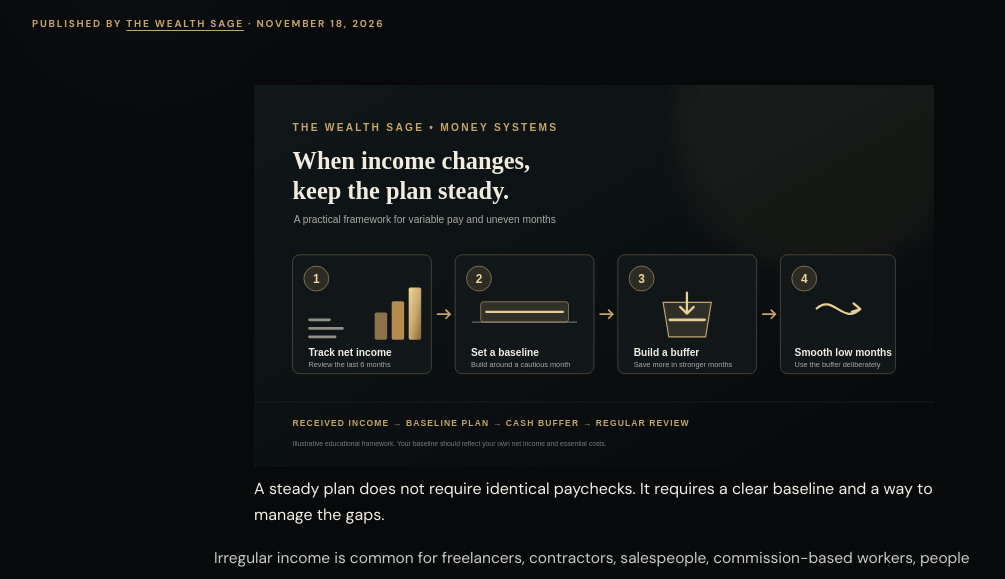
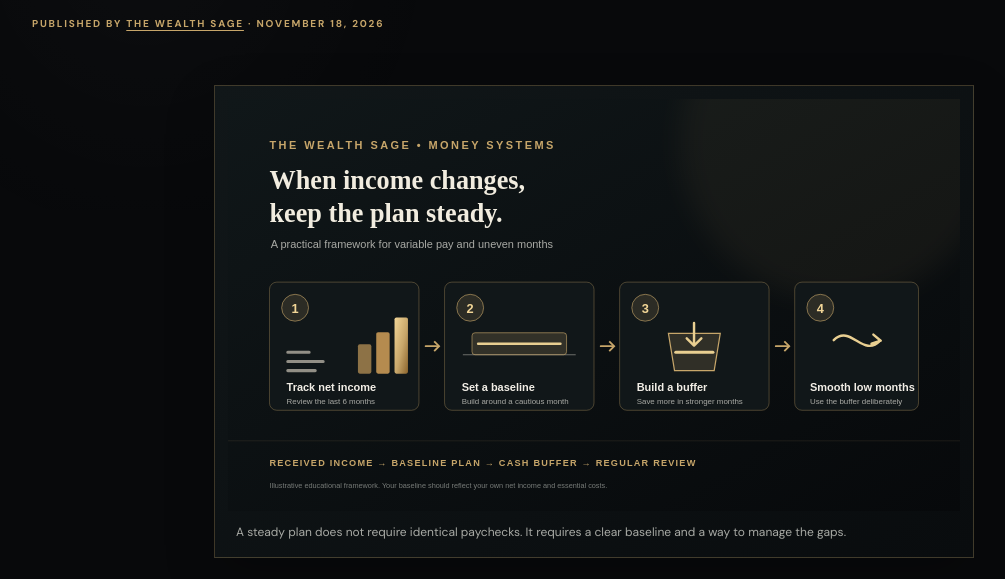
Before and after one commit to TheWealthSage/the-wealth-sage, a plain HTML site: page pages/article-budget-irregular-income.html in a window 1280 px wide. Shown: the part 590-1169 px from the top of the page, without its empty margins (46-1051 px from the left). Drawn offline with nearby package versions, Linux system fonts and the light colour scheme; a web font is replaced by a local one.

Commit message:
Style original explanatory figures in new articles

```diff
--- a/styles/main.css
+++ b/styles/main.css
@@ -188,3 +188,10 @@ a{color:inherit;text-decoration:none}button{font:inherit}img{max-width:100%;heig
  .product-gallery-grid img{height:210px}.product-final-action{align-items:flex-start}
  .product-inline-cta{align-items:flex-start;flex-direction:column;padding:21px}.product-inline-action{min-width:0;width:100%}
 }
+
+
+/* Original educational figures inside articles */
+.article-figure{margin:34px 0 40px;padding:13px;border:1px solid rgba(199,166,106,.28);background:linear-gradient(145deg,#111719,#090c0e);box-shadow:0 18px 48px rgba(0,0,0,.2)}
+.article-figure img{display:block;width:100%;height:auto;max-width:100%;object-fit:contain;background:#090c0e}
+.article-figure figcaption{padding:12px 8px 2px;color:#a8aaa5;font-size:12px;line-height:1.65}
+@media(max-width:600px){.article-figure{padding:8px;margin:27px 0 32px}.article-figure figcaption{padding:10px 5px 2px;font-size:11px}}
```
